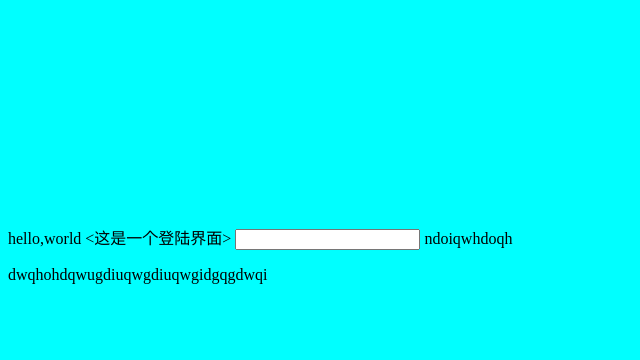
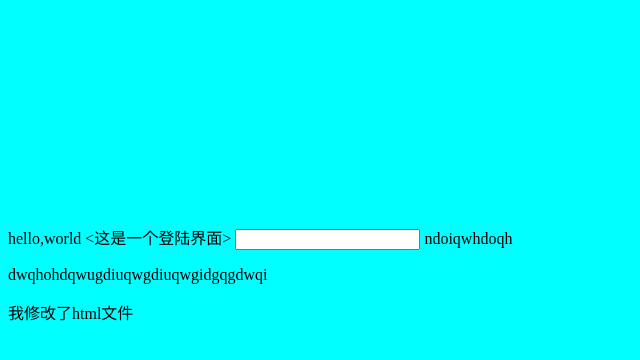
Before and after one commit to shaoyuaaa/text-01, a plain HTML site: page index.html in a window 1280 px wide. Shown: the part 18-378 px from the top of the page, without its empty margins (0-640 px from the left). Drawn offline with Linux system fonts and the light colour scheme.

Commit message:
Update index.html

```diff
--- a/index.html
+++ b/index.html
@@ -15,6 +15,6 @@
     <input type="text">
     ndoiqwhdoqh
     <p>dwqhohdqwugdiuqwgdiuqwgidgqgdwqi</p>
-
+   我修改了html文件
 </body>
 </html>
```
